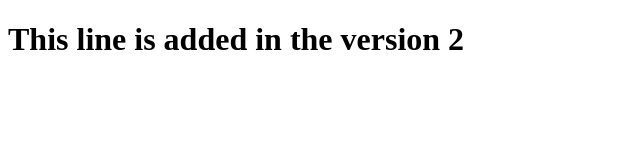
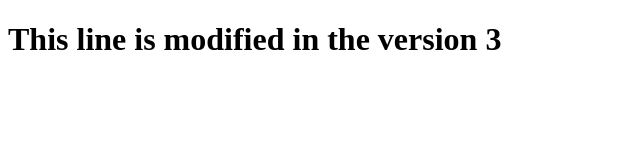
Before and after one commit to Sai-Kumar-Byagari/git-practice, a plain HTML site: page index.html in a window 1280 px wide. Shown: the whole page, without its empty margins (0-640 px from the left). Drawn offline with Linux system fonts and the light colour scheme.

Commit message:
version 3 heading line modified

```diff
--- a/index.html
+++ b/index.html
@@ -6,6 +6,6 @@
     <title>Document</title>
 </head>
 <body>
-    <h1>This line is added in the version 2</h1>
+    <h1>This line is modified in the version 3</h1>
 </body>
 </html>
```
